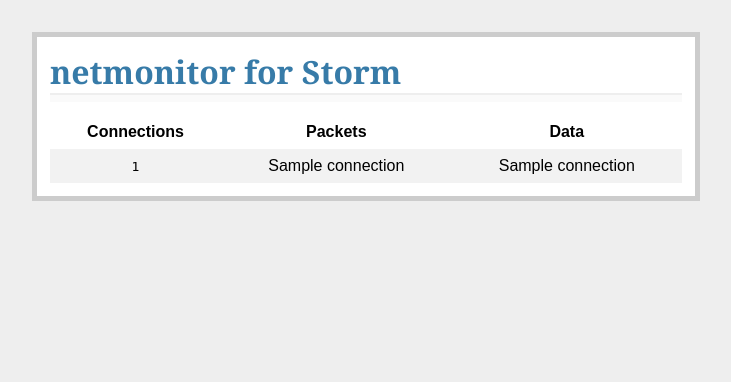
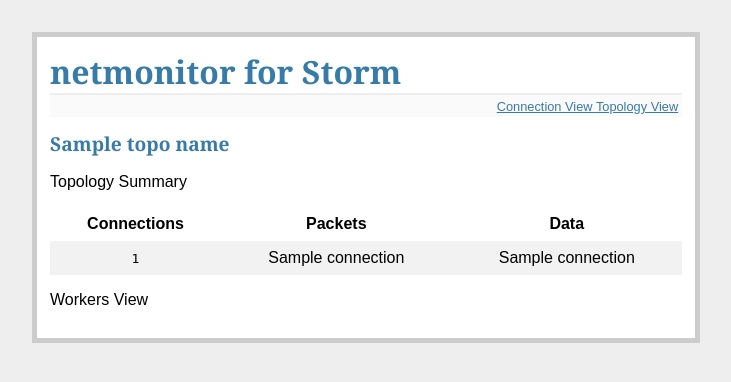
Before and after one commit to ale93p/storm-netmonitor, a Flask app: template templates/topo_network.html in a window 1280 px wide. Shown: the top 382 px of the page, without its empty margins (274-1005 px from the left). Run offline with Flask 2, Linux system fonts and the light colour scheme; the template is opened without the code that fills it: most values are stand-ins (such as "Sample title", 1, 10 or a date in 2020).

Commit message:
updated and fixed topology list view

```diff
--- a/server.py
+++ b/server.py
@@ -74,9 +74,18 @@
         ((src_addr in ' + str(addrs) + ' and src_port in ' + str(ports) + ') or (dst_addr in ' + str(addrs) + ' and dst_port in ' + str(ports) + ')) \
         group by probes.connection \
         order by bytes desc'
-    print(query)
     cur = db.execute(query)
     return cur.fetchall()
+
+def getAggregate(cur):
+    totPkts = 0
+    totData = 0
+
+    for row in cur:
+        totPkts += int(row[5])
+        totData += int(row[6])
+
+    return (totPkts, totData)
 
 def insert_db(query):
     db = get_db()
@@ -133,9 +142,9 @@
     storm.reload()
     topoSummary = []
     for topo in storm.topologies:
-        topoSummary.append((topo, storm.topologies[topo], len(storm.workers[topo]), len(storm.components[topo]), storm.executorsLength(storm.executors[topo])))
-    print(topoSummary)
-    return render_template('topology.html', topo_summary=topoSummary)
+        net = getAggregate(getTopoNetwork(storm.getWorkersAddr(topo), storm.getWorkersPort(topo)))
+        topoSummary.append((topo, storm.topologies[topo], len(storm.workers[topo]), humansize(net[0], False), humansize(net[1])))
+    return render_template('topology.html', topo_summary=topoSummary, topo_name=storm.topologies[topo])
 
 @app.route('/topo_view/network', methods=['GET'])
 def topo_network():
@@ -154,10 +163,9 @@
 
             connString = sourceWorker.split('.',1)[0] + ':' + row[2] + ' -> ' + destinationWorker.split('.',1)[0] + ':' + row[4]
 
-
             connections.append((connString, humansize(int(row[5]), False), humansize(int(row[6]))))
 
-    return render_template('topo_network.html', connections=connections)
+    return render_template('topo_network.html', connections=connections, topo_name=storm.topologies[topoId])
 
 @app.route("/api/v0.1/network/insert", methods=['GET'])
 def networkInsert():
--- a/templates/layout.html
+++ b/templates/layout.html
@@ -4,11 +4,11 @@
 <div class="page">
   <h1>netmonitor for Storm</h1>
   <div class="metanav">
-    {% if request.path in ['/','/conn_view','/index'] %}
-      <a href="{{ url_for('topo_view') }}">Topology View</a>
+    {% if request.path != '/conn_view' %}
+      <a href="{{ url_for('conn_view') }}"> Connection View </a>
     {% endif %}
-    {% if request.path == '/topo_view' %}
-      <a href="{{ url_for('conn_view') }}">Connection View</a>
+    {% if request.path != '/topo_view' %}
+      <a href="{{ url_for('topo_view') }}"> Topology View </a>
     {% endif %}
   </div>
   {% block body %}{% endblock %}
--- a/templates/topo_network.html
+++ b/templates/topo_network.html
@@ -1,6 +1,8 @@
 {% extends "layout.html" %}
 {% block body %}
+    <h2>{{ topo_name }}</h2>
     <div style="overflow-x:auto;">
+      <p>Topology Summary</p>
       <table>
         <tr>
             <th>Connections</th><th>Packets</th><th>Data</th>
@@ -15,4 +17,7 @@
 
         </table>
     </div>
+    <div style="overflow-x:auto;">
+        <p>Workers View</p>
+    </div>
 {% endblock %}
--- a/templates/topology.html
+++ b/templates/topology.html
@@ -1,9 +1,10 @@
 {% extends "layout.html" %}
 {% block body %}
+
     <div style="overflow-x:auto;">
         <table>
             <tr>
-            <th>Topologies</th><th>Workers</th><th>Components</th><th>Executors</th>
+                <th>Topologies</th><th>Workers</th><th>Packets</th><th>Data</th>
             </tr>
             {% for t in topo_summary: %}
                 <tr>
```
Also changed, not shown: modules/stormapi.py (+18 -10 lines). Lines whose indentation alone changed are shown as unchanged.
